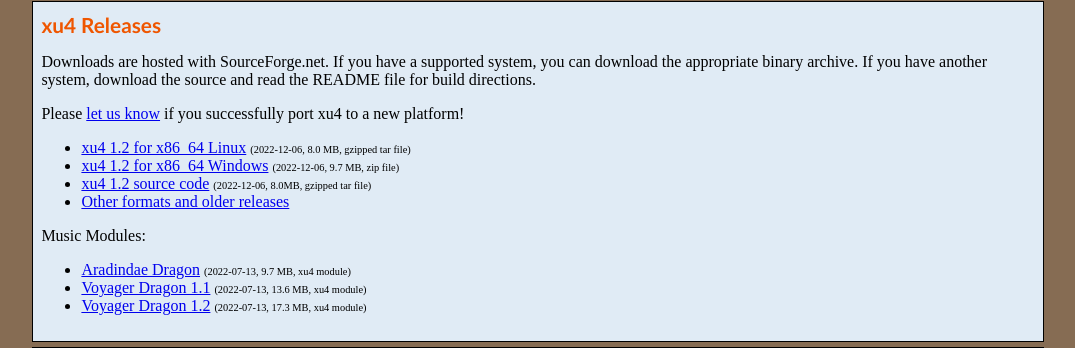
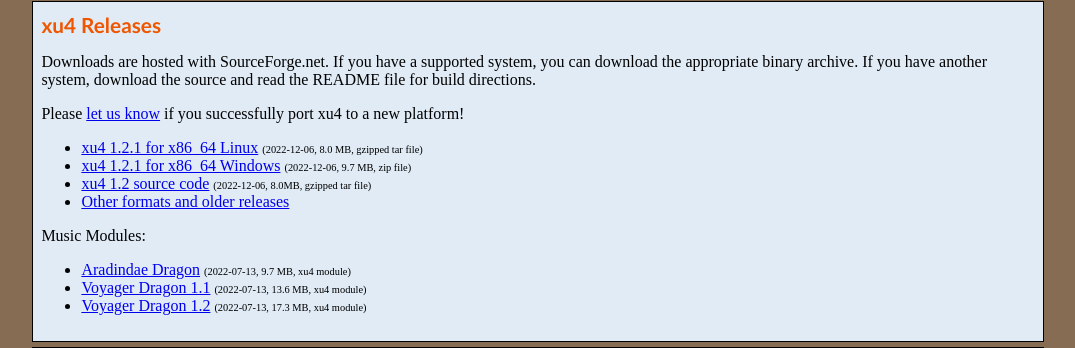
Before and after one commit to xu4-engine/web, a PHP site: page /download.php in a window 1280 px wide. Shown: the part 548-896 px from the top of the page, without its empty margins (102-1177 px from the left). Run offline with PHP 8.4, Linux system fonts and the light colour scheme; some libraries are stand-ins or nearby versions.

Commit message:
download: Update for v1.2.1 archives.

```diff
--- a/download.php
+++ b/download.php
@@ -59,8 +59,8 @@
   <p>Downloads are hosted with SourceForge.net.  If you have a supported system, you can download the appropriate binary archive.  If you have another system, download the source and read the README file for build directions.</p>
   <p>Please <a href="https://sourceforge.net/p/xu4/discussion/">let us know</a> if you successfully port xu4 to a new platform!</p>
   <ul>
-    <li><a href="https://sourceforge.net/projects/xu4/files/xu4/1.2/xu4-1.2-linux.tar.gz/download">xu4 1.2 for x86_64 Linux</a> <span class="details">(2022-12-06, 8.0 MB, gzipped tar file)</span></li>
-    <li><a href="https://sourceforge.net/projects/xu4/files/xu4/1.2/xu4-1.2-win32.zip/download">xu4 1.2 for x86_64 Windows</a> <span class="details">(2022-12-06, 9.7 MB, zip file)</span></li>
+    <li><a href="https://sourceforge.net/projects/xu4/files/xu4/1.2/xu4-1.2.1-linux.tar.gz/download">xu4 1.2.1 for x86_64 Linux</a> <span class="details">(2022-12-06, 8.0 MB, gzipped tar file)</span></li>
+    <li><a href="https://sourceforge.net/projects/xu4/files/xu4/1.2/xu4-1.2.1-win32.zip/download">xu4 1.2.1 for x86_64 Windows</a> <span class="details">(2022-12-06, 9.7 MB, zip file)</span></li>
     <li><a href="http://sourceforge.net/projects/xu4/files/xu4/1.2/xu4-1.2.tar.gz">xu4 1.2 source code</a> <span class="details">(2022-12-06, 8.0MB, gzipped tar file)</span></li>
     <li><a href="http://sourceforge.net/project/showfiles.php?group_id=36225">Other formats and older releases</a></li>
   </ul>
```
Also changed, not shown: 1 other file.
